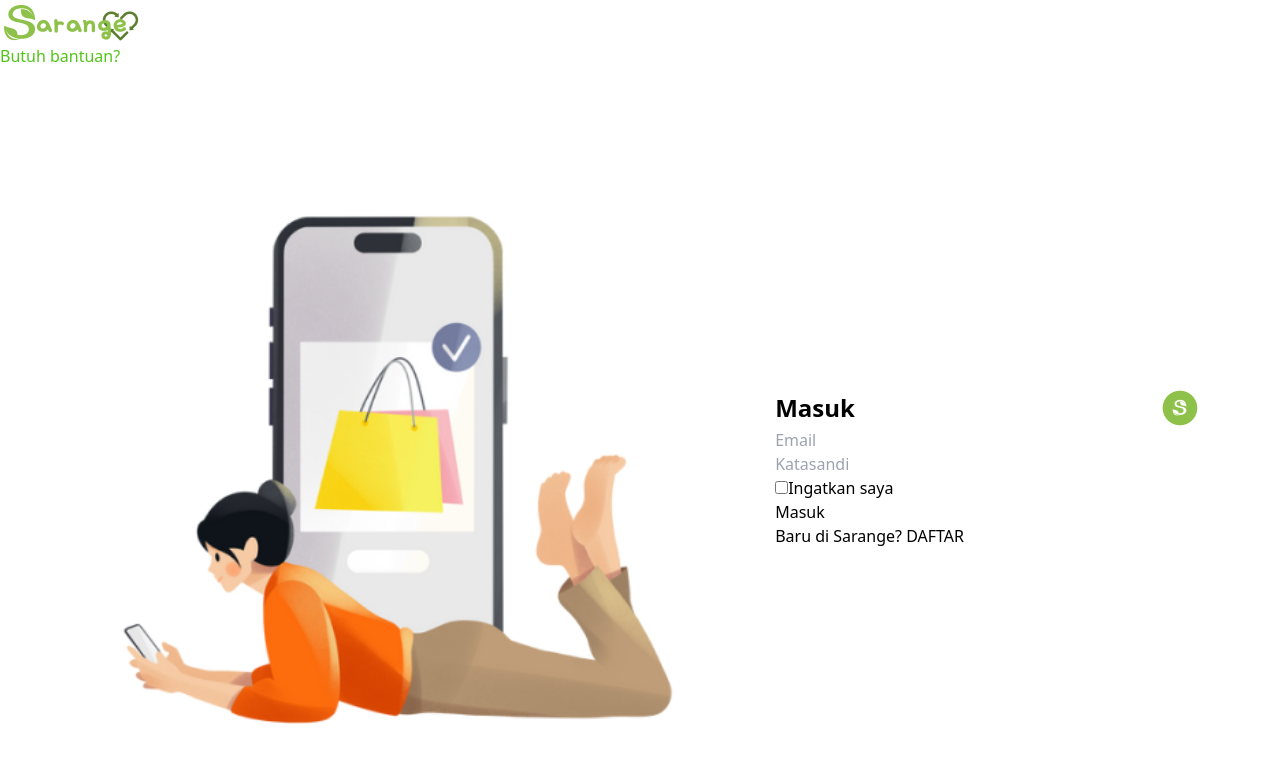
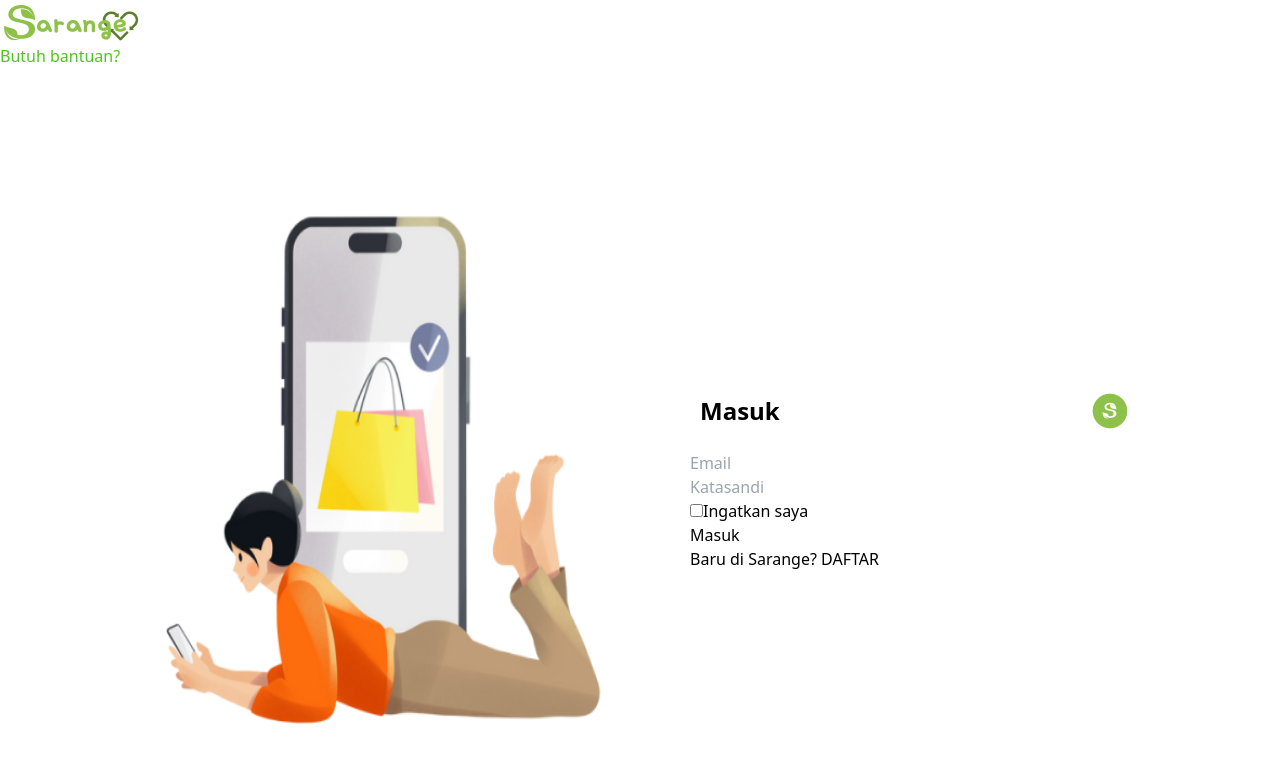
Before and after one commit to pi23-fatmawati/sarange-final-project, a React (Vite) app: page /login in a window 1280 px wide. Shown: the top 762 px of the page. Built offline with nearby package versions, Linux system fonts and the light colour scheme.

Commit message:
memperbaiki styling login

```diff
--- a/src/components/Login.jsx
+++ b/src/components/Login.jsx
@@ -26,13 +26,19 @@
       <img
         src={Shoping}
         alt=""
-        style={{ height: "65%", width: "Auto", flex: 1 }}
+        style={{ height: "65%", flex: 1, maxWidth: "550px" }}
       />
       <div
         className="container mx-auto mt-10 border p-4 rounded-md"
-        style={{ flex: 1, margin: "0 40px" }}
+        style={{ flex: 1, margin: "0 40px", maxWidth: "450px" }}
       >
-        <div style={{ display: "flex", alignItems: "center" }}>
+        <div
+          style={{
+            display: "flex",
+            alignItems: "center",
+            margin: " 25px 10px 20px 10px",
+          }}
+        >
           <h1
             style={{
               fontSize: "1.5rem",
```
